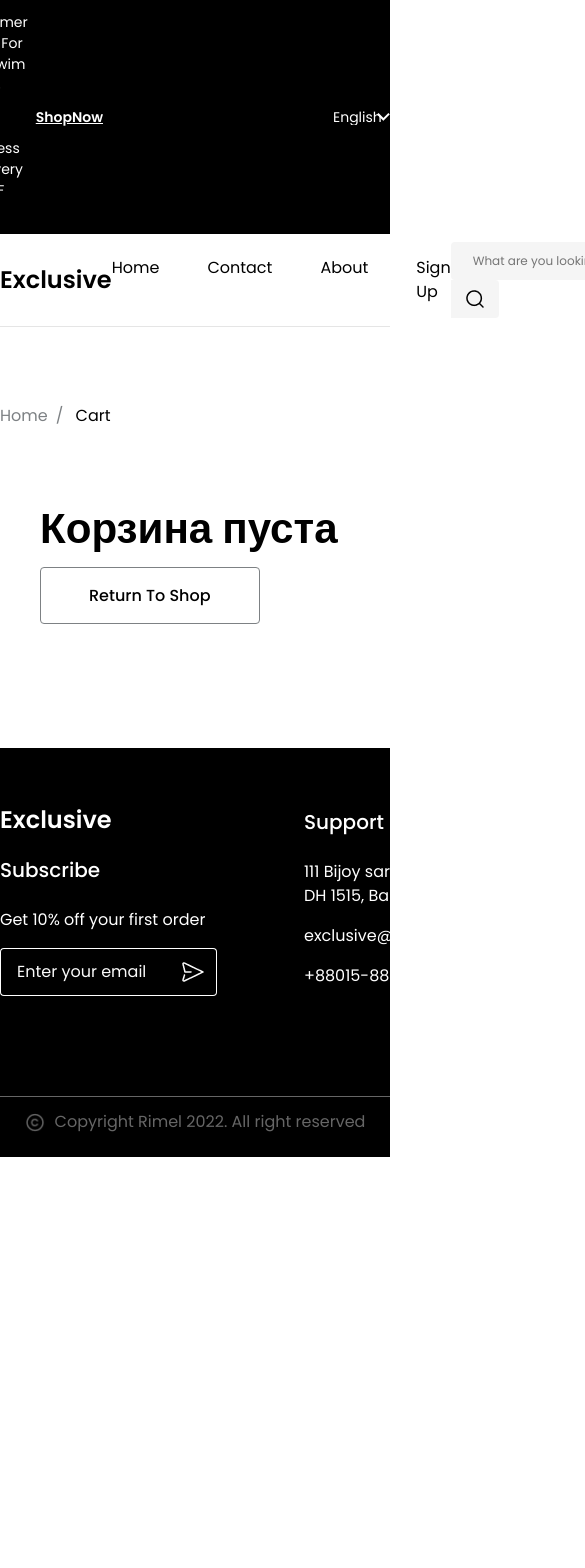
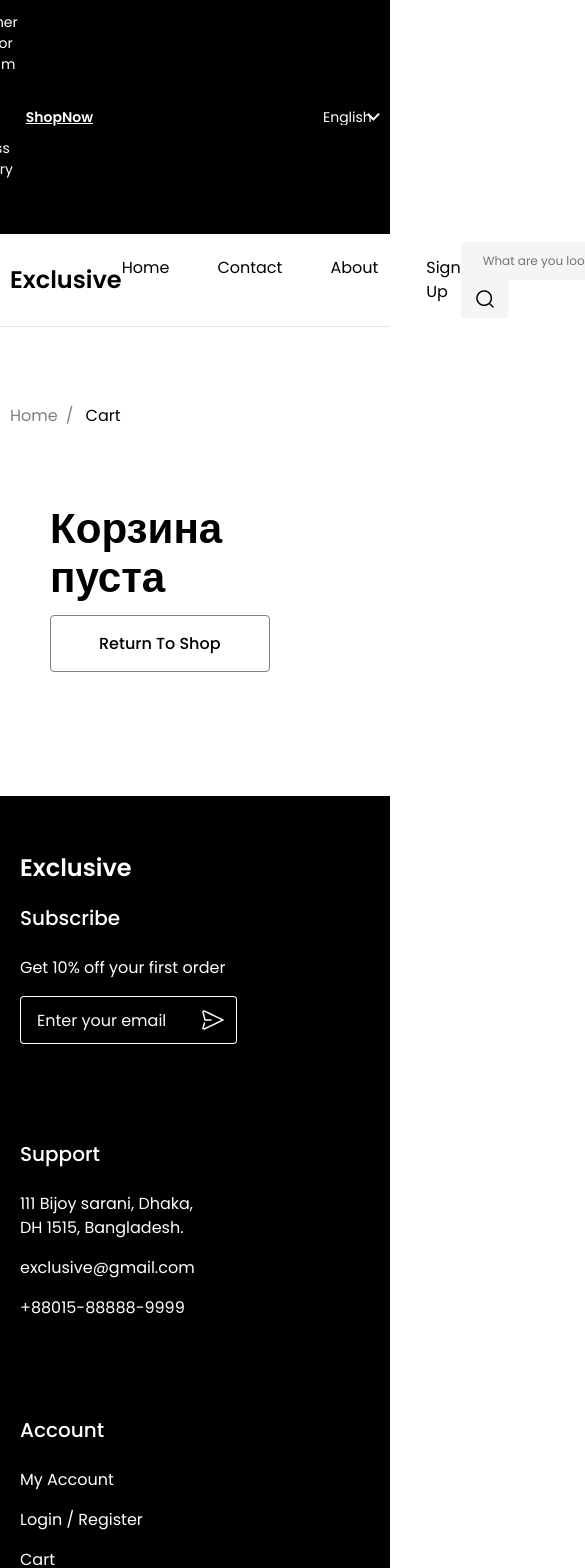
Before and after one commit to YaroslavFd/TechnoShop, a React (Create React App) app: page /cart in a window 390 px wide. Shown: the top 1568 px of the page, 585 px wide, since content can reach past the window. Before the commit the page ends 1157 px from the top, so only its background shows below. Built offline with nearby package versions, Linux system fonts and the light colour scheme.

Commit message:
added adaptive of footer

```diff
--- a/src/components/Footer/styles.css
+++ b/src/components/Footer/styles.css
@@ -148,3 +148,51 @@
   vertical-align: middle;
   margin-right: 10px;
 }
+
+/* ====================================================== */
+@media (max-width: 1200px) {
+  .footer__block {
+    gap: 60px;
+  }
+}
+
+/* ====================================================== */
+@media (max-width: 1080px) {
+  .footer__block {
+    gap: 39px;
+  }
+}
+
+/* ====================================================== */
+@media (max-width: 992px) {
+  .footer__block {
+    padding-left: 10px;
+    padding-right: 10px;
+    display: grid;
+    grid-template-columns: repeat(3, 33%);
+    row-gap: 80px;
+  }
+
+  .footer__support {
+    max-width: 175px;
+  }
+
+  .footer__apps {
+    max-width: 194px;
+  }
+}
+
+/* ====================================================== */
+@media (max-width: 768px) {
+  .footer__block {
+    grid-template-columns: repeat(2, 50%);
+    column-gap: 20px;
+  }
+}
+
+/* ====================================================== */
+@media (max-width: 576px) {
+  .footer__block {
+    grid-template-columns: 100%;
+  }
+}
--- a/src/style/index.css
+++ b/src/style/index.css
@@ -4,6 +4,7 @@
 * {
   box-sizing: border-box;
 }
+
 body {
   height: 100vh;
   box-sizing: border-box;
@@ -16,9 +17,11 @@ button:disabled {
 }
 
 .container {
-  width: 1170px;
+  width: 1190px;
   max-width: 100%;
   margin: 0 auto;
+  padding-left: 10px;
+  padding-right: 10px;
 }
 
 .wrapper {
```
